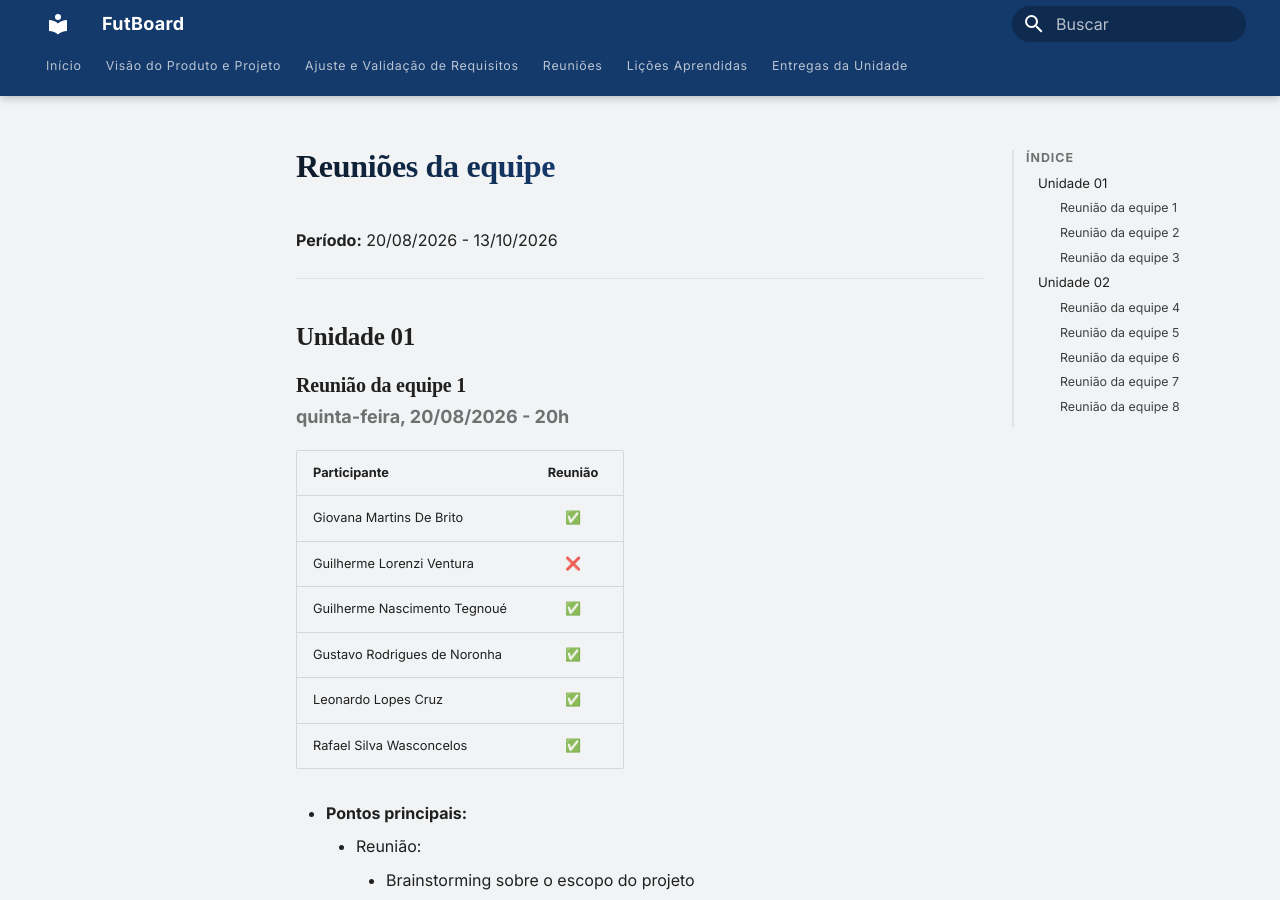
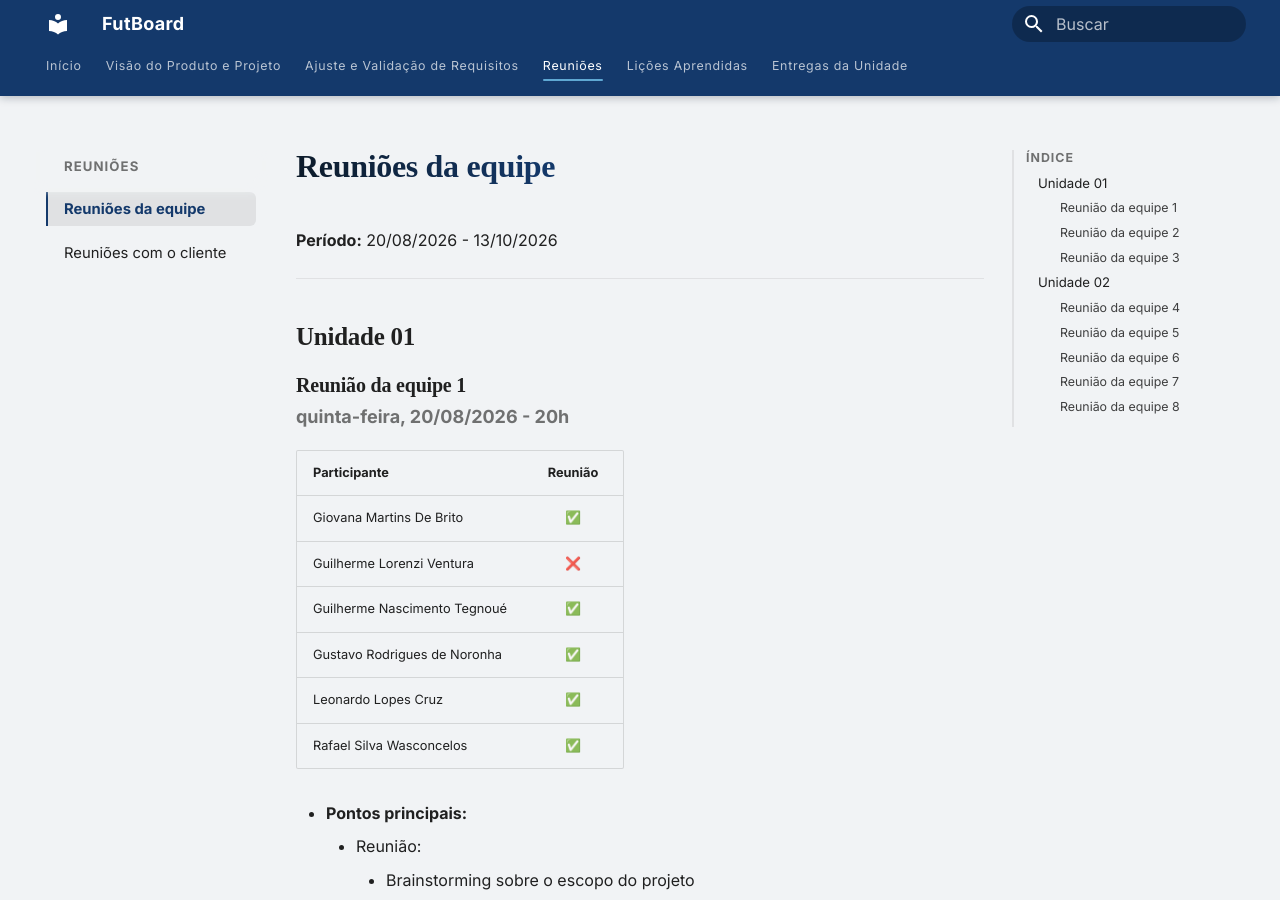
Before and after one commit to mdsreq-fga-unb/REQ-2026.2-T01-FutBoard, an MkDocs documentation site: the page built from docs/atas-reunioes/reunioes-da-equipe.md, in a window 1280 px wide and 900 px high. Built offline with MkDocs 1.6.1 and Material for MkDocs 9.7.7, drawn with Linux system fonts in a browser that asks for light colours.

Commit message:
Atualiza navegacao das reunioes

```diff
--- a/mkdocs.yml
+++ b/mkdocs.yml
@@ -42,6 +42,7 @@ nav:
   - Ajuste e Validação de Requisitos:
       - Ajuste e Validação de Requisitos: ajuste-de-requisitos/ajuste-e-validacao-de-requisitos.md
   - Reuniões:
-      - Reuniões: atas-reunioes/reunioes.md
+      - Reuniões da equipe: atas-reunioes/reunioes-da-equipe.md
+      - Reuniões com o cliente: atas-reunioes/reunioes-cliente.md
   - Lições Aprendidas: licoes-aprendidas.md
   - Entregas da Unidade: entregas-unidade/entregas-unidade.md
```
